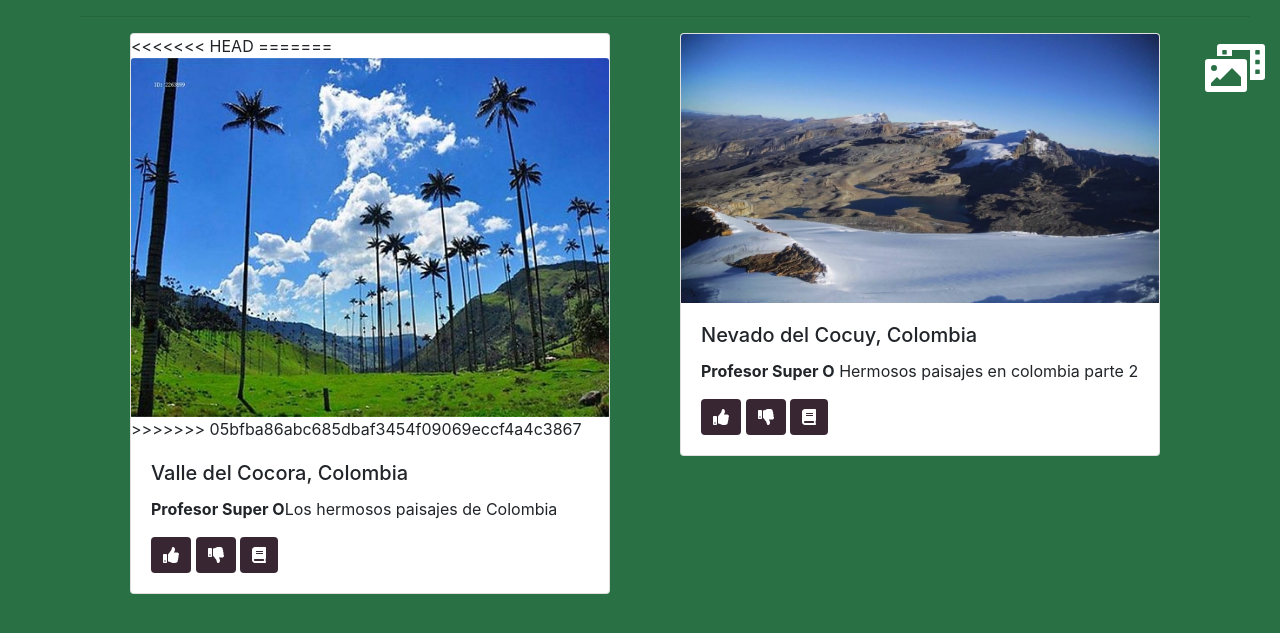
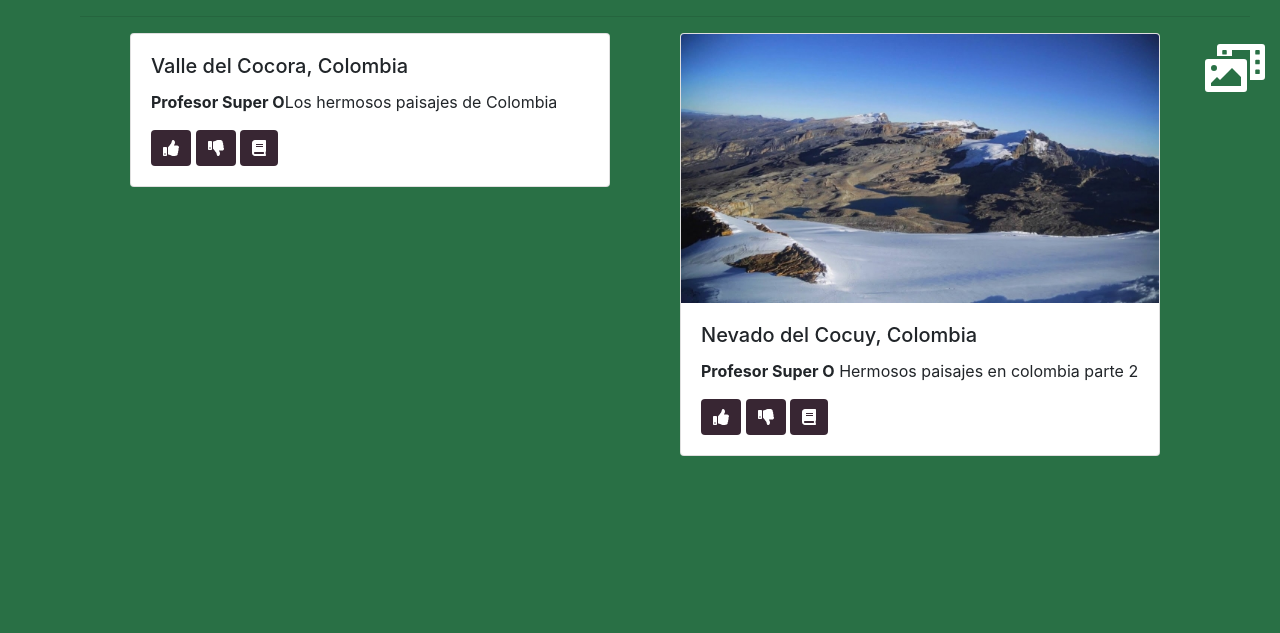
Before and after one commit to dvserrano/Tribolium, a Flask app: page /ir in a window 1280 px wide. Shown: the part 116-749 px from the top of the page. Run offline with Flask 2, Linux system fonts and the light colour scheme; some libraries are stand-ins or nearby versions.

Commit message:
publicacion
publicacion en proceso

```diff
--- a/Tribolium castaneum/templates/feed.html
+++ b/Tribolium castaneum/templates/feed.html
@@ -62,15 +62,13 @@
 <div class="row" style="padding-left: 50px;padding-right: 50px">
     <div class="col-sm-6">
         <div class="card" style="width: 30rem;">
-<<<<<<< HEAD
+
           {% if filename %}
             <div class="" style="background-color: #2e933c ;" >
             <img src="{{url_for('static', filename='/img/'+filename)}}" style="width: auto; height: 300px;" alt="">
           </div>
           {% endif %}
-=======
-            <img src="../static/imagenes/cocora.jpg" class="card-img-top" alt="...">
->>>>>>> 05bfba86abc685dbaf3454f09069eccf4a4c3867
+
             <div class="card-body">
             <h5 class="card-title">Valle del Cocora, Colombia</h5>
             <p class="card-text"><b>Profesor Super O</b>Los hermosos paisajes de Colombia</p>
```
